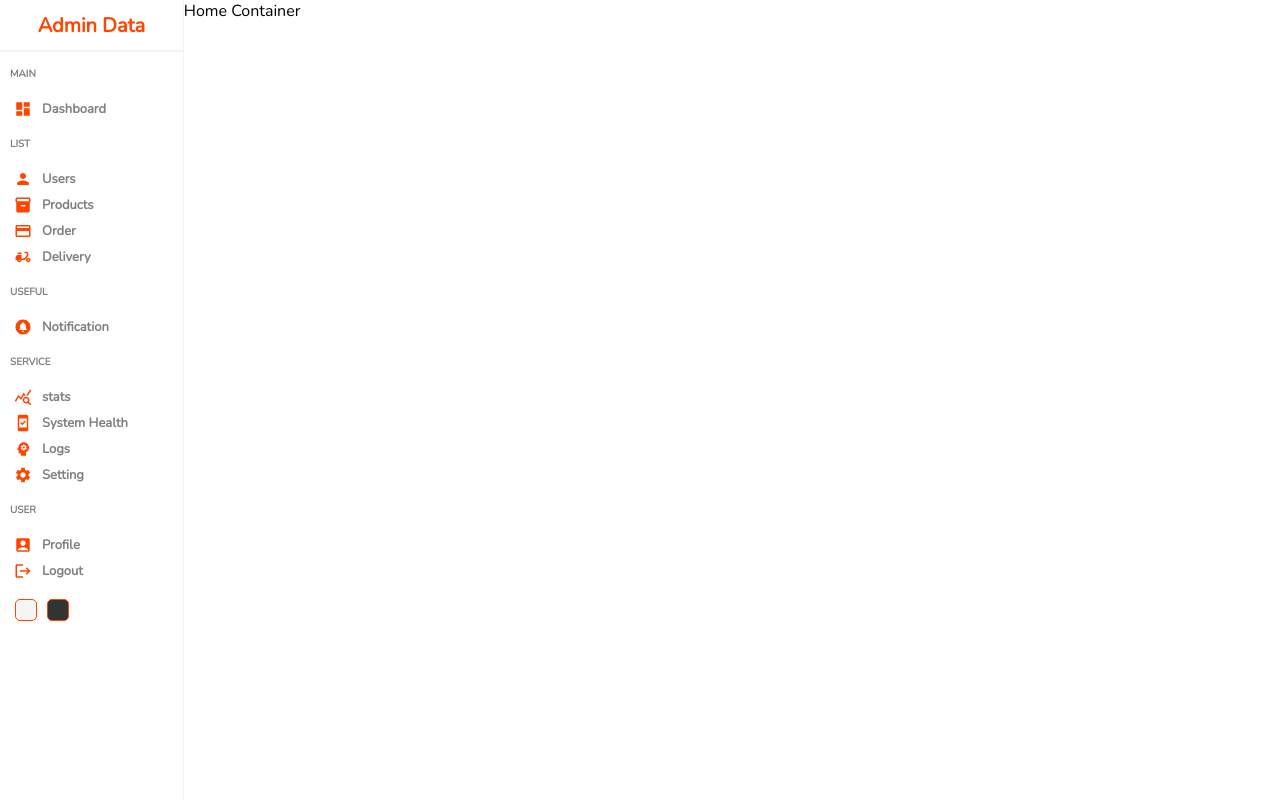
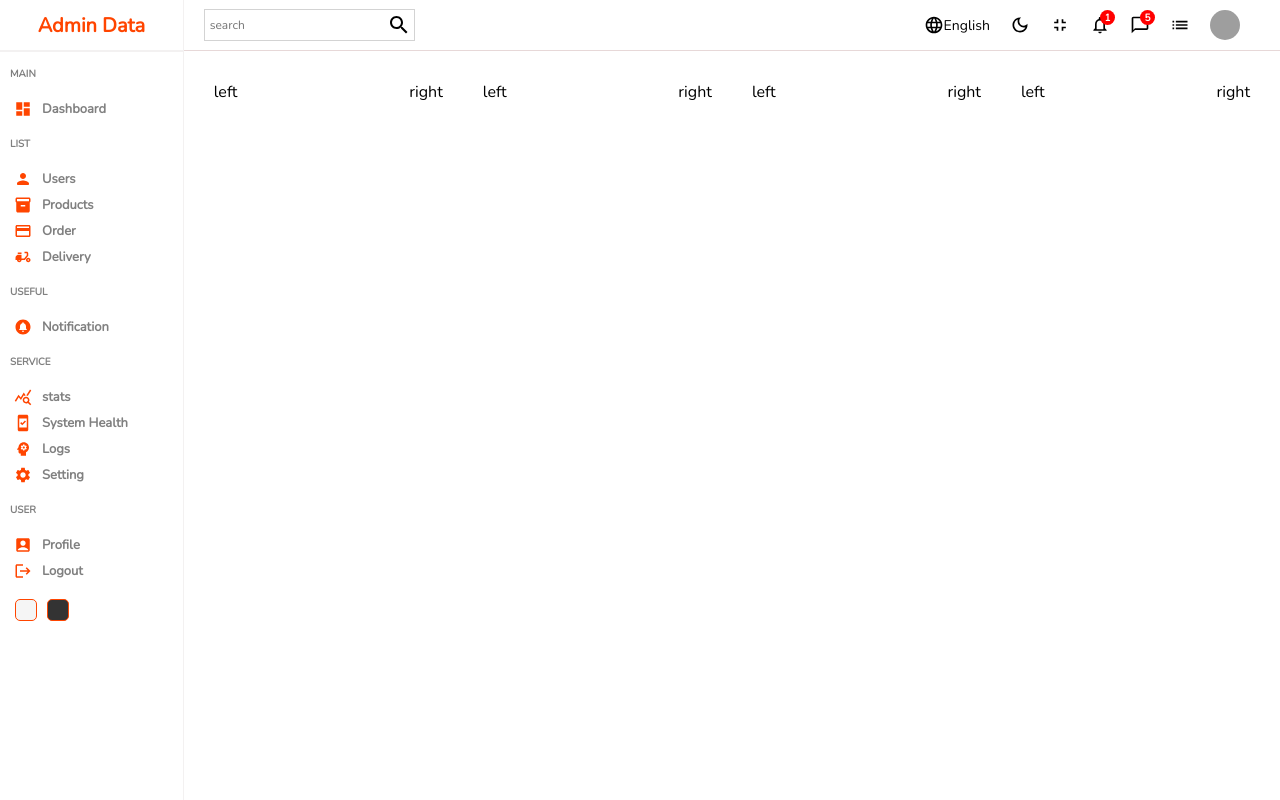
Before and after one commit to Nithinjayan4/Admin-dashboad, a React (Create React App) app: page / in a window 1280 px wide. Built offline with nearby package versions, Linux system fonts and the light colour scheme; grey boxes are pictures that could not be loaded.

Commit message:
home page fixing

```diff
--- a/src/Components/Navbar/Navbar.jsx
+++ b/src/Components/Navbar/Navbar.jsx
@@ -1,10 +1,54 @@
 import React from 'react'
 import '../Navbar/navbar.scss'
+import SearchOutlinedIcon from '@mui/icons-material/SearchOutlined';
+import LanguageOutlinedIcon from '@mui/icons-material/LanguageOutlined';
+import DarkModeOutlinedIcon from '@mui/icons-material/DarkModeOutlined';
+import FullscreenExitOutlinedIcon from '@mui/icons-material/FullscreenExitOutlined';
+import NotificationsNoneOutlinedIcon from '@mui/icons-material/NotificationsNoneOutlined';
+import ChatBubbleOutlineOutlinedIcon from '@mui/icons-material/ChatBubbleOutlineOutlined';
+import ListOutlinedIcon from '@mui/icons-material/ListOutlined';
+
+
 
 const Navbar = () => {
   return (
     <div className='navbar'>
         <div className="wrapper">
+            <div className="search">
+                <input type='text' placeholder='search'/>
+                <SearchOutlinedIcon/>
+
+            </div>
+            <div className="items">
+                <div className="item">
+                    <LanguageOutlinedIcon className='icon'/>
+                    English
+
+                </div>
+                <div className="item">
+                   <DarkModeOutlinedIcon className='icon'/>
+                </div>
+                <div className="item">
+                   <FullscreenExitOutlinedIcon className='icon'/>
+                </div>
+                <div className="item">
+                   <NotificationsNoneOutlinedIcon className='icon'/>
+                   <div className="counter">1</div>
+                </div>
+                <div className="item">
+                   <ChatBubbleOutlineOutlinedIcon className='icon'/>
+                   <div className="counter">5</div>
+                </div>
+                <div className="item">
+                   <ListOutlinedIcon className='icon'/>
+                </div>
+                <div className="item">
+                  <img
+                   src= "https://wallpaperscraft.com/download/men_figurines_boy_girl_close-up_stone_green_68292/800x600"
+                  alt=""
+                  className='avatar '/>
+                </div>
+            </div>
 
         </div>
     </div>
--- a/src/Components/Navbar/navbar.scss
+++ b/src/Components/Navbar/navbar.scss
@@ -0,0 +1,66 @@
+.navbar{
+    height: 50px;
+    border-bottom:0.5px solid rgb(231, 216, 216) ;
+    display: flex;
+    align-items: center;
+    font-size: 14px;
+    color: black;
+    .wrapper{
+        width: 100%;
+        padding: 20px;
+        display: flex;
+        align-items: center;
+        justify-content: space-between;
+       // background-color: orangered;
+       .search{
+        display: flex;
+        align-items: center;
+        border: 0.5px solid lightgrey;
+        padding: 3px;
+        input{
+            border: none;
+            outline: none;
+            background: transparent;
+            &::placeholder{
+                font-size: 12px;
+            }
+        }
+       }
+        .items{
+            display: flex;
+            align-items: center;
+
+            .item{
+                display: flex;
+                align-items: center;
+                margin-right: 20px;
+                position: relative;
+
+                .icon{
+                  font-size: 20px;
+                }
+                .avatar{
+                    width: 30px;
+                    height: 30px;
+                    border-radius: 50%;
+                }
+                .counter{
+                   width: 15px;
+                   height: 15px;
+                   background-color: red;
+                   border-radius: 50%;
+                   color: white;
+                   display: flex;
+                   align-items: center;
+                   justify-content: center;
+                   font-size: 10px;
+                   font-weight:bold ;
+                   position: absolute;
+                   top: -5px;
+                   right: -5px;
+                }
+            }
+        }
+
+    }
+}
--- /dev/null
+++ b/src/Components/Widgets/Widgets.jsx
@@ -0,0 +1,13 @@
+import React from 'react'
+import '../Widgets/widgets.scss'
+
+const Widgets = () => {
+  return (
+    <div className='widget'>
+        <div className="left">left</div>
+        <div className="right">right</div>
+    </div>
+  )
+}
+
+export default Widgets
--- /dev/null
+++ b/src/Components/Widgets/widgets.scss
@@ -0,0 +1,9 @@
+.widget{
+    //margin-right: 20px;
+    display: flex;
+    justify-content: space-between;
+    flex: 1 ;
+    padding: 10px;
+
+
+}
--- a/src/Pages/Home/Home.jsx
+++ b/src/Pages/Home/Home.jsx
@@ -1,6 +1,7 @@
 import React from 'react'
 import Navbar from '../../Components/Navbar/Navbar'
 import Sidebar from '../../Components/Sidebar/Sidebar'
+import Widgets from '../../Components/Widgets/Widgets'
 import '../Home/home.scss'
 
 const Home = () => {
@@ -9,7 +10,13 @@
        <Sidebar/>
        <div className="homeContainer">
         <Navbar/>
-        Home Container
+       <div className="widgets">
+        <Widgets/>
+        <Widgets/>
+        <Widgets/>
+        <Widgets/>
+
+       </div>
        </div>
     </div>
   )
--- a/src/Pages/Home/home.scss
+++ b/src/Pages/Home/home.scss
@@ -3,5 +3,11 @@
     .homeContainer{
         //background-color: lightblue;
         flex: 6;
+        .widgets{
+            display: flex;
+            padding: 20px;
+            gap: 20px;
+
+        }
     }
 }
```
